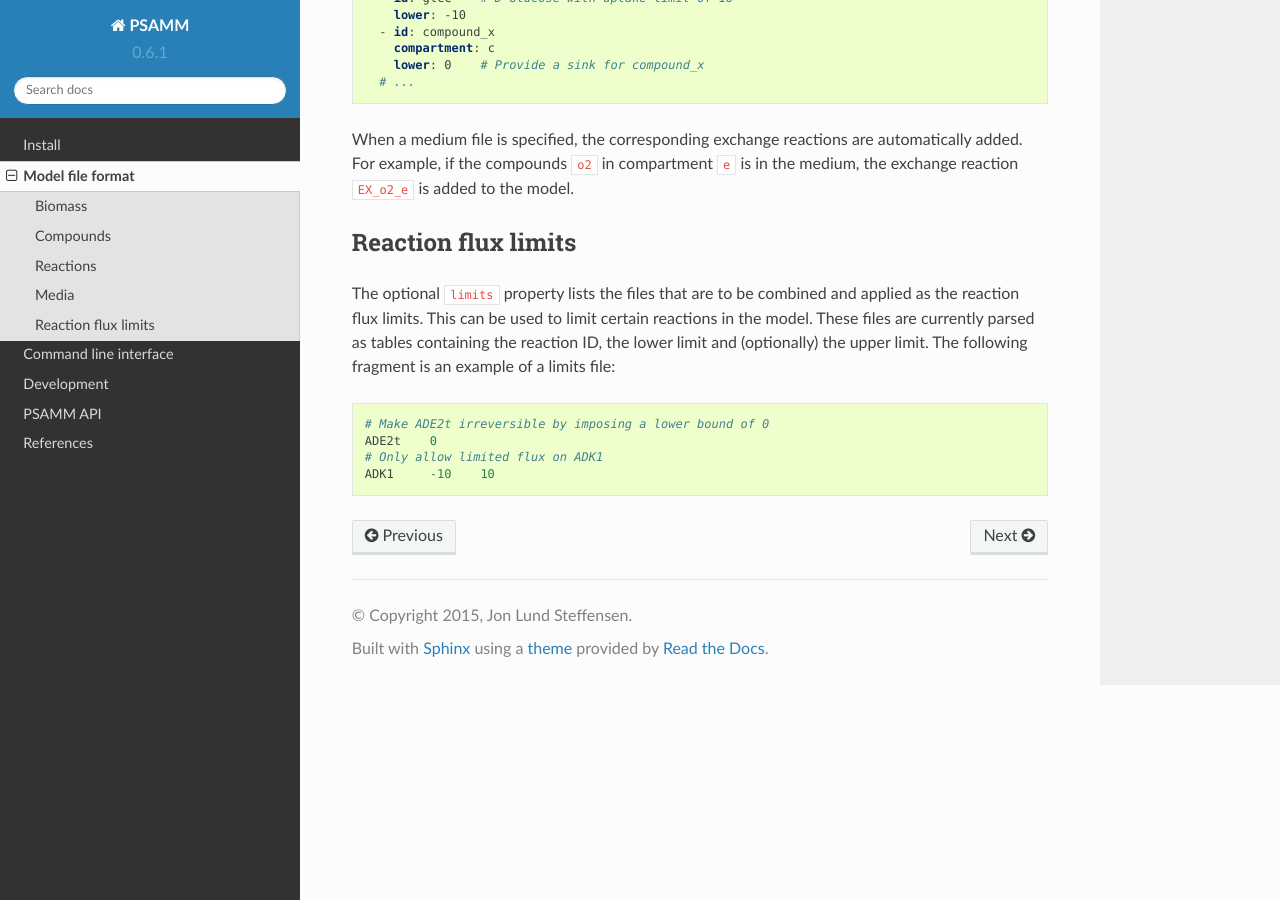
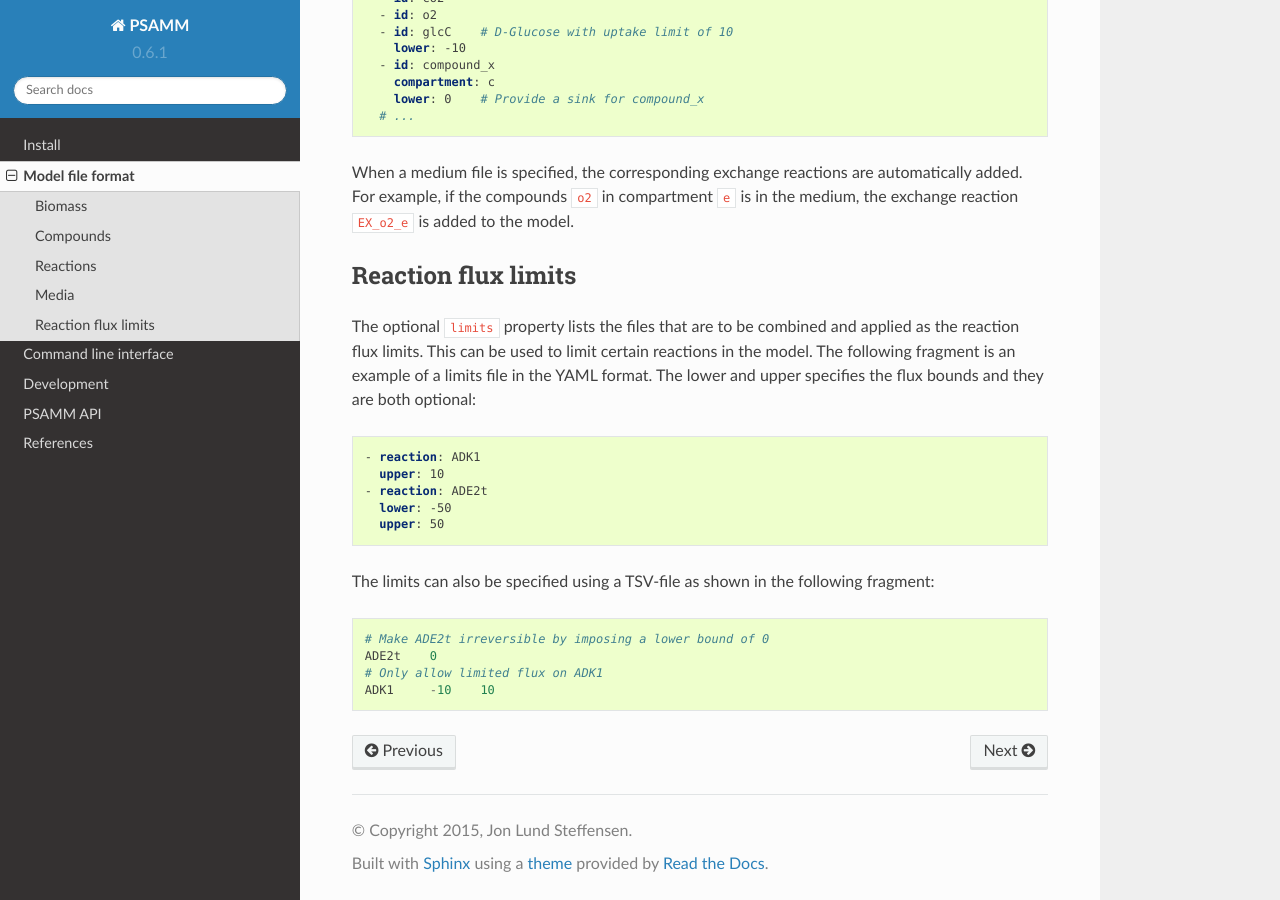
Before and after one commit to zhanglab/psamm, a Sphinx documentation site: the page built from docs/file_format.rst, in a window 1280 px wide and 900 px high, scrolled down 2908 px. Built offline with Sphinx 7.4.7 and the Read the Docs theme 2.0.0, drawn with Linux system fonts in a browser that asks for light colours; some of the changed text lies outside the part shown.

Commit message:
docs: Update info on limits file format

```diff
--- a/docs/file_format.rst
+++ b/docs/file_format.rst
@@ -19,6 +19,8 @@ used as a template:
       - include: reactions/biomass.yaml
     media:
       - include: medium.yaml
+    limits:
+      - include: limits.yaml
 
 Biomass
 -------
@@ -162,9 +164,20 @@ Reaction flux limits
 
 The optional ``limits`` property lists the files that are to be combined and
 applied as the reaction flux limits. This can be used to limit certain
-reactions in the model. These files are currently parsed as tables containing
-the reaction ID, the lower limit and (optionally) the upper limit. The
-following fragment is an example of a limits file::
+reactions in the model. The following fragment is an example of a limits file
+in the YAML format. The lower and upper specifies the flux bounds and they are
+both optional:
+
+.. code-block:: yaml
+
+    - reaction: ADK1
+      upper: 10
+    - reaction: ADE2t
+      lower: -50
+      upper: 50
+
+The limits can also be specified using a TSV-file as shown in the following
+fragment::
 
     # Make ADE2t irreversible by imposing a lower bound of 0
     ADE2t    0
```
